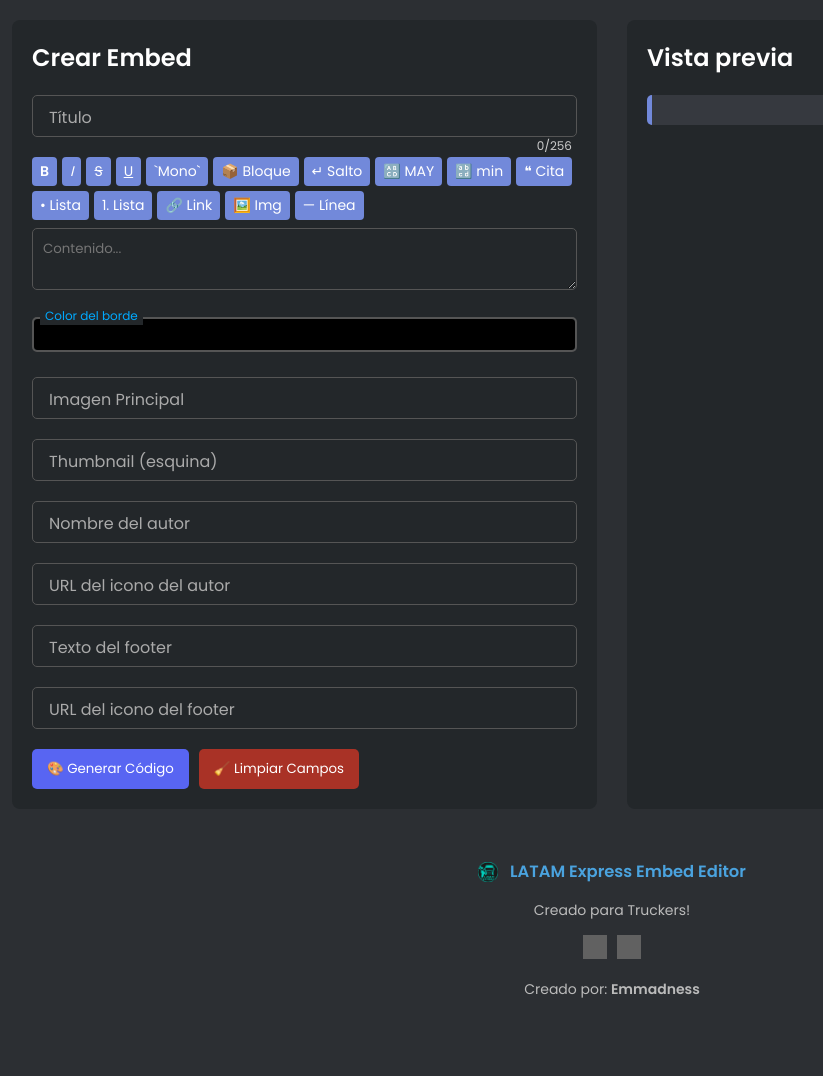
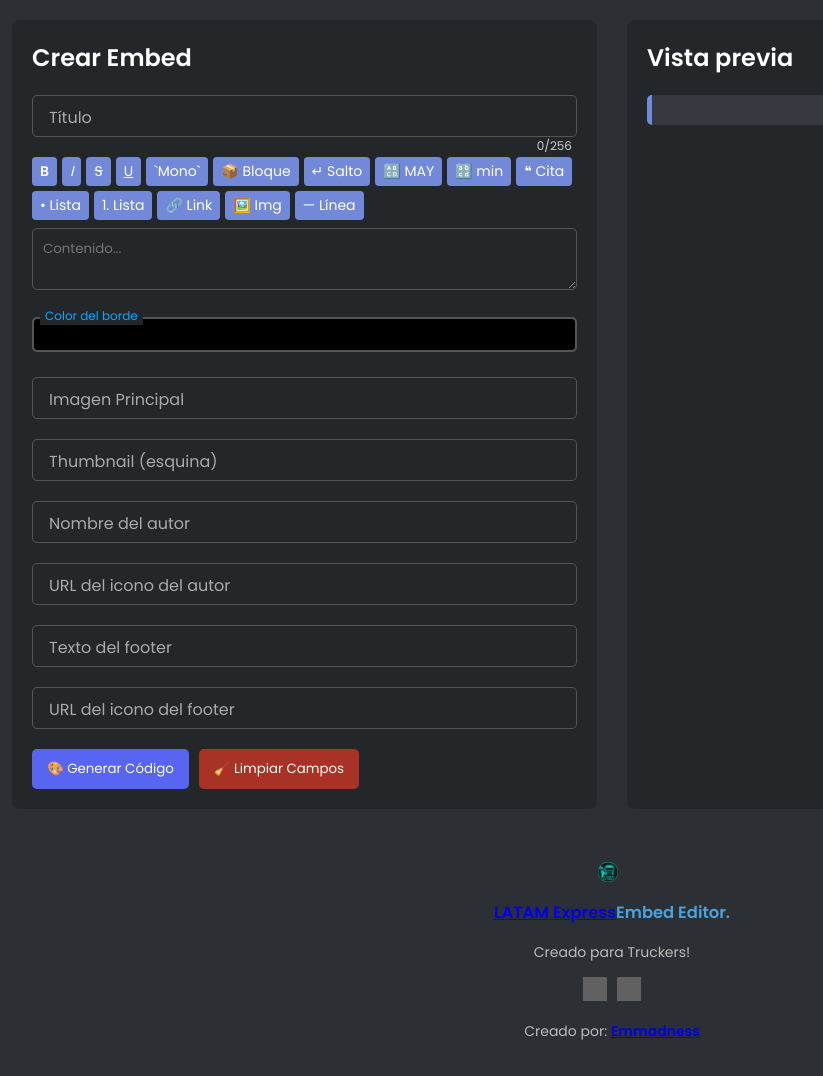
Before and after one commit to Emmadness/Embed-Discord, a website: page public/index.html in a window 1280 px wide. Shown: the whole page, without its empty margins (28-851 px from the left). Before the commit the page ends 1034 px from the top, so only its background shows below. Drawn offline with Linux system fonts and the light colour scheme; grey boxes are pictures that could not be loaded.

Commit message:
Update index.html

```diff
--- a/public/index.html
+++ b/public/index.html
@@ -100,7 +100,7 @@
   <footer>
     <h3>
   <img src="footer.png" alt="Logo" style="height: 20px; vertical-align: middle; margin-right: 8px;">
-  LATAM Express Embed Editor
+  <p><a href="https://truckersmp.com/vtc/80820" target="_blank"><b>LATAM Express</b></a>Embed Editor.</p>
 </h3>
     <p>Creado para Truckers!</p>
     <div class="social-icons">
@@ -112,7 +112,7 @@
   </a>
 </div>
 
-      <p>Creado por: <b>Emmadness</b></p>
+      <p>Creado por: <a href="https://truckersmp.com/user/2147234" target="_blank"><b>Emmadness</b></a></p>
   </footer>
 
   <div id="toast" class="toast">📋 ¡Copiado al portapapeles!</div>
```
